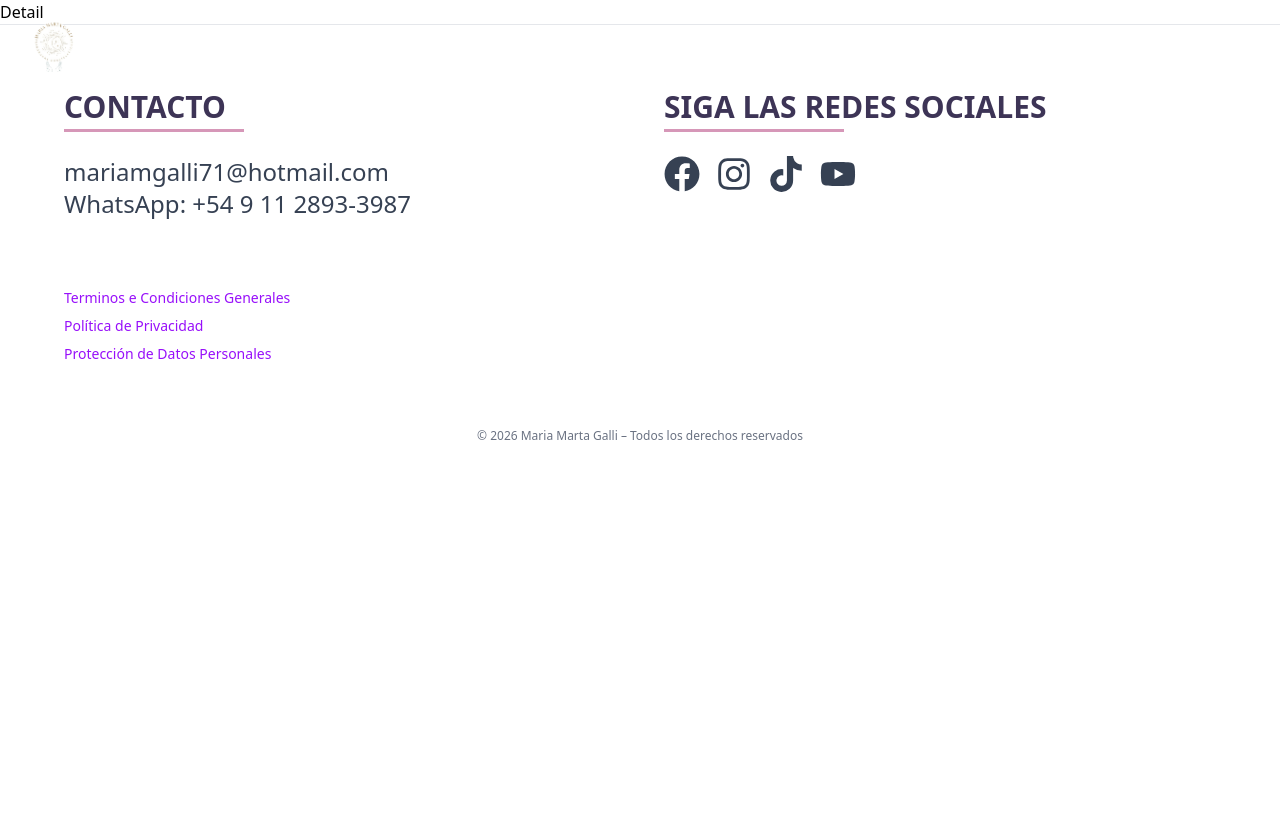
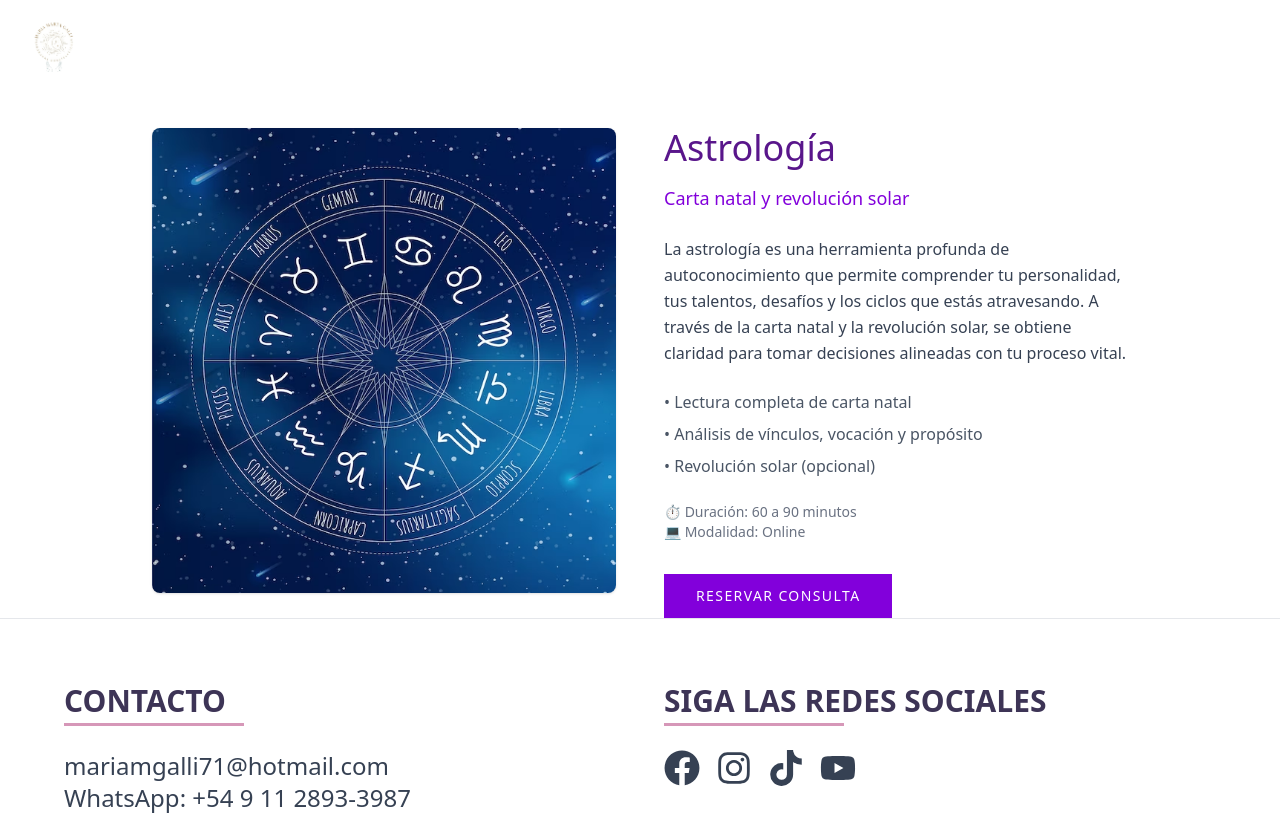
Before and after one commit to JuanPGalli/mmastrologia, a React (Vite) app in the folder client/: page /services/astrologia in a window 1280 px wide. Shown: the top 815 px of the page. Built offline with nearby package versions, Linux system fonts and the light colour scheme.

Commit message:
add services/:id route, services mock data, detail component

```diff
--- a/client/src/Views/Detail/Detail.jsx
+++ b/client/src/Views/Detail/Detail.jsx
@@ -1,7 +1,56 @@
-import React from 'react';
+import { useParams, Link } from 'react-router-dom';
+import { services } from '../../data/services';
 
 const Detail = () => {
-  return <div>Detail</div>;
+  const { id } = useParams();
+
+  const service = services.find((s) => s.id === id);
+
+  if (!service) {
+    return (
+      <div className='pt-32 text-center'>
+        <h2 className='text-2xl'>Servicio no encontrado</h2>
+        <Link to='/services' className='text-purple-700 underline'>
+          Volver a consultas
+        </Link>
+      </div>
+    );
+  }
+
+  return (
+    <main className='pt-32'>
+      {/* HERO */}
+      <section className='max-w-5xl mx-auto px-6 grid md:grid-cols-2 gap-12'>
+        <img src={service.image} alt={service.title} className='rounded-lg shadow' />
+
+        <div>
+          <h1 className='text-4xl font-light text-purple-900 mb-4'>{service.title}</h1>
+
+          <p className='text-lg text-purple-700 mb-6'>{service.subtitle}</p>
+
+          <p className='text-gray-700 leading-relaxed mb-6'>{service.description}</p>
+
+          <ul className='space-y-2 mb-6'>
+            {service.includes.map((item, index) => (
+              <li key={index} className='text-gray-600'>
+                • {item}
+              </li>
+            ))}
+          </ul>
+
+          <p className='text-sm text-gray-500'>⏱ Duración: {service.duration}</p>
+          <p className='text-sm text-gray-500'>💻 Modalidad: {service.modality}</p>
+
+          <a
+            href='/contact'
+            className='inline-block mt-8 bg-purple-700 text-white px-8 py-3 uppercase tracking-widest text-sm hover:bg-purple-900 transition'
+          >
+            Reservar consulta
+          </a>
+        </div>
+      </section>
+    </main>
+  );
 };
 
 export default Detail;
--- a/client/src/Views/Services/Services.jsx
+++ b/client/src/Views/Services/Services.jsx
@@ -69,7 +69,7 @@ const Services = () => {
               <p className='text-gray-600 mb-6'>{service.shortDescription}</p>
 
               <a
-                href={`/detail/${service.id}`}
+                href={`/services/${service.id}`}
                 className='inline-block border border-purple-800 px-6 py-2 text-sm uppercase tracking-widest text-purple-800 hover:bg-purple-800 hover:text-white transition'
               >
                 Ver detalle
--- a/client/src/data/services.js
+++ b/client/src/data/services.js
@@ -5,32 +5,108 @@ export const services = [
     subtitle: 'Carta natal y revolución solar',
     image: '/mapa_astral.png',
     description: `
-La astrología es una herramienta de autoconocimiento que permite comprender
-tu personalidad, tus talentos, desafíos y ciclos vitales.
+La astrología es una herramienta profunda de autoconocimiento que permite comprender
+tu personalidad, tus talentos, desafíos y los ciclos que estás atravesando.
+A través de la carta natal y la revolución solar, se obtiene claridad para tomar
+decisiones alineadas con tu proceso vital.
     `,
     includes: [
       'Lectura completa de carta natal',
-      'Análisis de vínculos y vocación',
+      'Análisis de vínculos, vocación y propósito',
       'Revolución solar (opcional)',
     ],
     duration: '60 a 90 minutos',
     modality: 'Online',
   },
+
+  {
+    id: 'constelaciones-familiares',
+    title: 'Constelaciones Familiares',
+    subtitle: 'Sanación de vínculos y patrones inconscientes',
+    image: '/constelaciones.jpg',
+    description: `
+Las constelaciones familiares permiten observar y ordenar dinámicas ocultas
+que se repiten a lo largo del sistema familiar. A través de este trabajo,
+es posible liberar cargas, comprender conflictos y abrir espacio a una nueva mirada.
+    `,
+    includes: [
+      'Abordaje sistémico del conflicto',
+      'Identificación de patrones repetitivos',
+      'Movimiento hacia el orden y la integración',
+    ],
+    duration: '60 minutos',
+    modality: 'Online',
+  },
+
+  {
+    id: 'registros-akashicos',
+    title: 'Registros Akáshicos',
+    subtitle: 'Lectura del alma y guía espiritual',
+    image: '/akashicos.jpg',
+    description: `
+La lectura de Registros Akáshicos permite acceder a la información del alma
+para obtener claridad, comprensión y orientación en momentos de duda o cambio.
+Es un espacio de escucha profunda y conexión espiritual.
+    `,
+    includes: [
+      'Lectura personalizada',
+      'Respuestas a preguntas conscientes',
+      'Acompañamiento energético',
+    ],
+    duration: '60 minutos',
+    modality: 'Online',
+  },
+
   {
     id: 'reiki',
     title: 'Reiki',
-    subtitle: 'Armonización energética',
+    subtitle: 'Armonización energética integral',
     image: '/reiki.jpg',
     description: `
-El Reiki es una técnica de canalización de energía que ayuda a equilibrar
-el cuerpo físico, emocional y mental.
+El Reiki es una técnica de canalización de energía que promueve la relajación,
+el equilibrio emocional y el bienestar general. La sesión ayuda a liberar
+bloqueos y restaurar la armonía energética.
     `,
     includes: [
       'Sesión energética personalizada',
-      'Liberación de bloqueos',
+      'Liberación de tensiones',
       'Sensación de calma y bienestar',
     ],
     duration: '60 minutos',
     modality: 'Online / Presencial',
   },
+
+  {
+    id: 'lectura-de-runas',
+    title: 'Lectura de Runas',
+    subtitle: 'Orientación simbólica ancestral',
+    image: '/runas.jpg',
+    description: `
+La lectura de runas brinda una mirada simbólica y profunda sobre situaciones
+actuales. A través de este lenguaje ancestral, se obtiene orientación para
+comprender procesos y tomar decisiones con mayor conciencia.
+    `,
+    includes: [
+      'Lectura personalizada',
+      'Interpretación simbólica',
+      'Orientación para el momento presente',
+    ],
+    duration: '45 a 60 minutos',
+    modality: 'Online',
+  },
+
+  {
+    id: 'lectura-de-tarot',
+    title: 'Lectura de Tarot',
+    subtitle: 'Claridad y orientación consciente',
+    image: '/tarot.jpg',
+    description: `
+El tarot es una herramienta de guía que permite explorar situaciones,
+emociones y caminos posibles. La lectura se enfoca en brindar claridad,
+no en predicciones cerradas, acompañando el proceso personal.
+    `,
+    includes: ['Lectura personalizada', 'Análisis del momento actual', 'Orientación práctica'],
+    duration: '45 a 60 minutos',
+    modality: 'Online',
+  },
 ];
```
